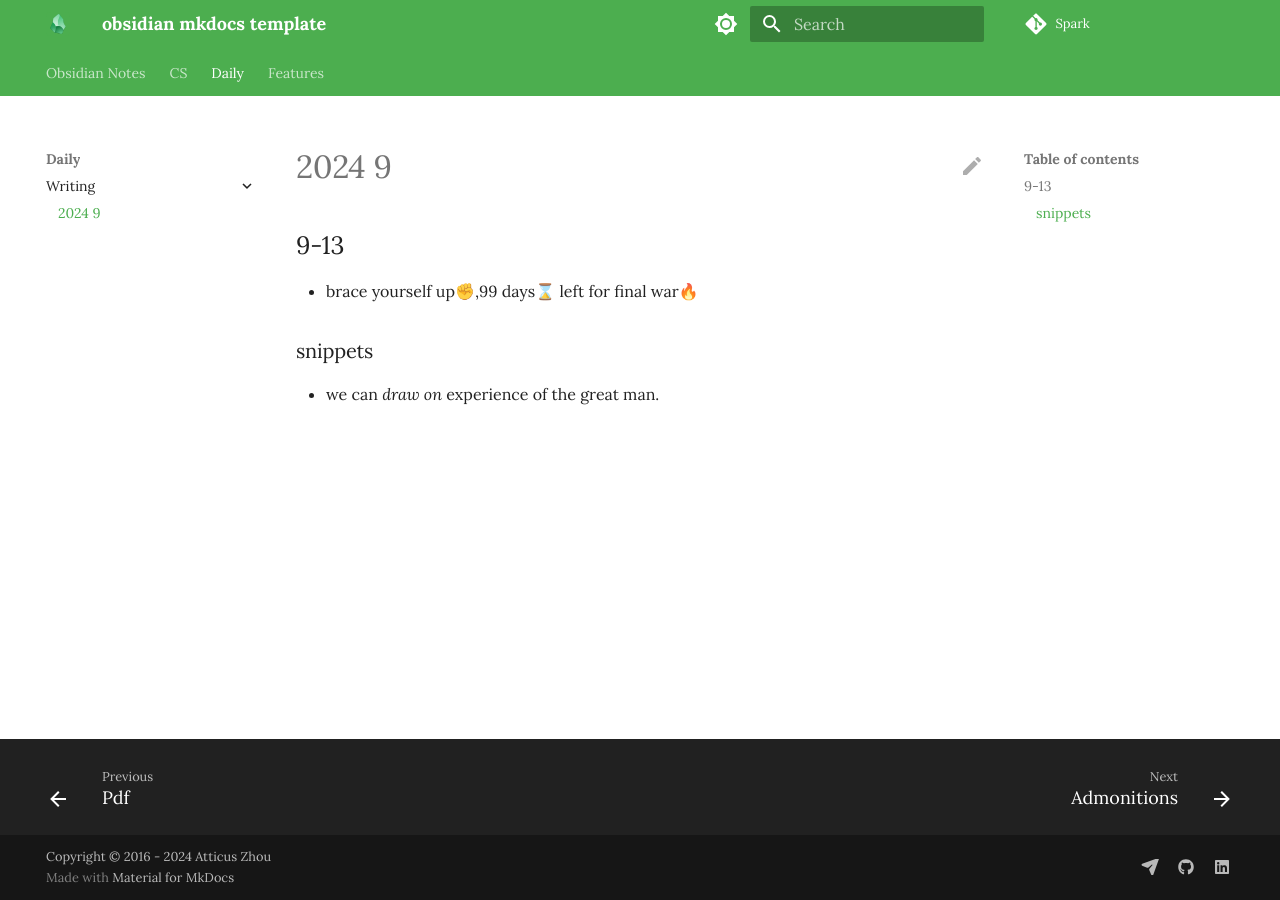
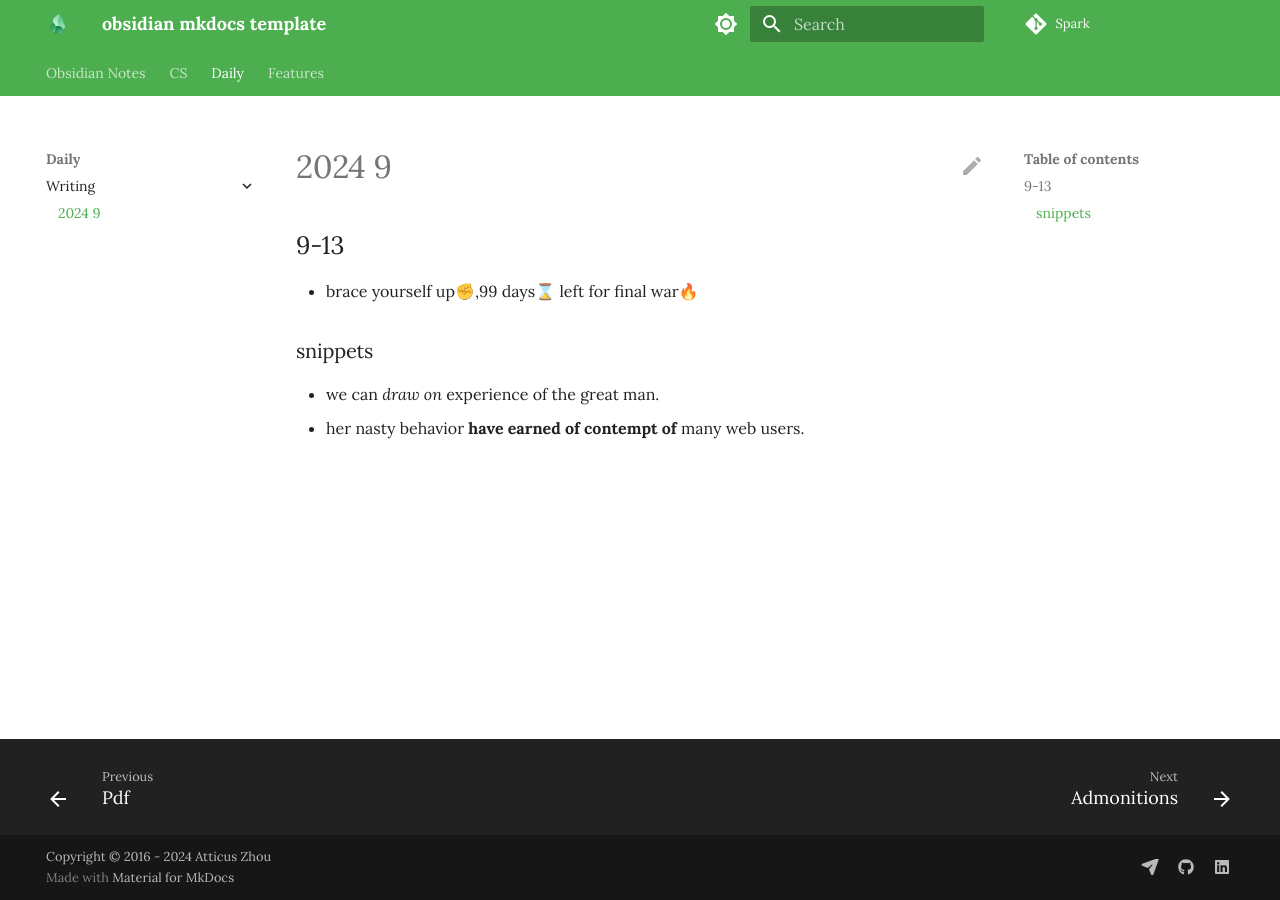
Before and after one commit to Atticuszz/Spark, an MkDocs documentation site: the page built from docs/Daily/writing/2024-9.md, in a window 1280 px wide. Built offline with MkDocs 1.6.1 and Material for MkDocs 9.7.7, drawn with Linux system fonts in a browser that asks for light colours; a script that is not in the unit is left out; comment, search, counter and statistics services are not loaded.

Commit message:
2024-09-13 19:12:26: ...
Affected files:
docs/Daily/writing/2024-9.md

```diff
--- a/docs/Daily/writing/2024-9.md
+++ b/docs/Daily/writing/2024-9.md
@@ -4,3 +4,4 @@
 
 ### snippets
 - we can *draw on* experience of the great man.
+- her nasty behavior **have earned of contempt of** many web users.
```
